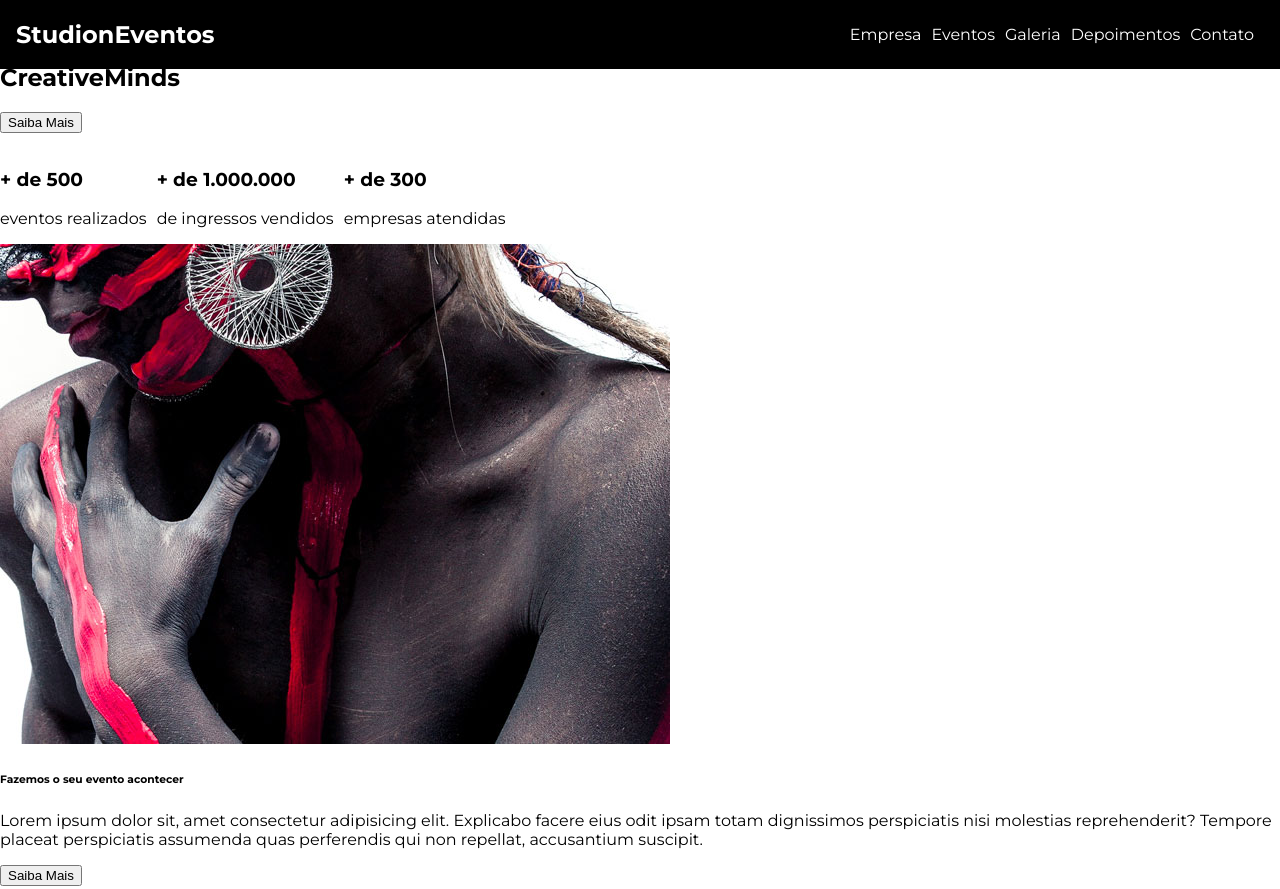
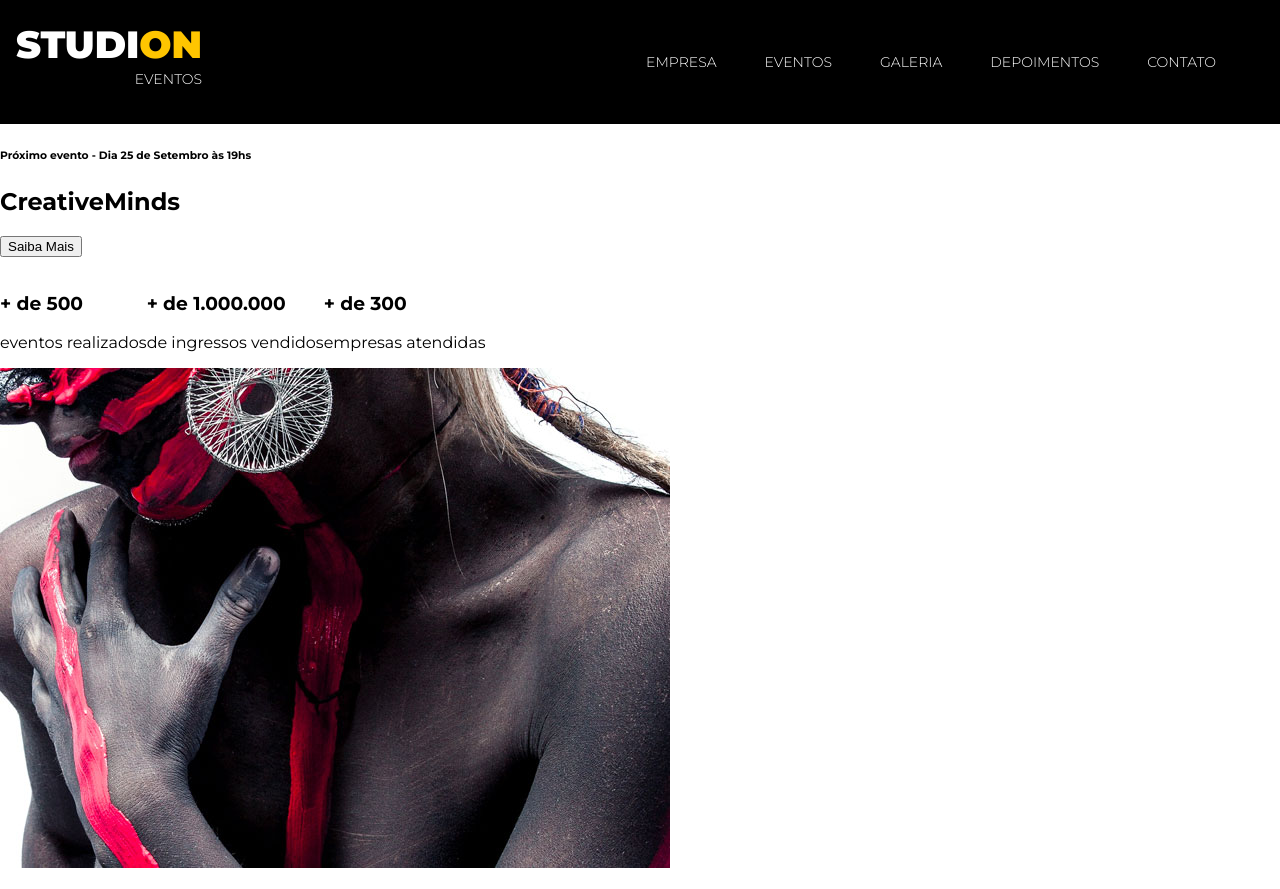
Before and after one commit to developsouza/ImagineStudiOn, a website: page studion/src/index.html in a window 1280 px wide. Shown: the top 889 px of the page. Drawn offline with Linux system fonts and the light colour scheme.

Commit message:
add more elements in style.css file

```diff
--- a/studion/src/index.html
+++ b/studion/src/index.html
@@ -5,11 +5,12 @@
         <meta http-equiv="X-UA-Compatible" content="IE=edge" />
         <meta name="viewport" content="width=device-width, initial-scale=1.0" />
         <title>Studion</title>
-        <link rel="stylesheet" href="style.css">
+        <link rel="stylesheet" href="style.css" />
     </head>
     <body>
         <nav class="navbar">
-            <h1>Studi<span>on</span><span>Eventos</span></h1>
+            <h1 class="logo-studion">Studi<span class="copy--primary">on</span>
+                <span class="logo-studion__subtitle">Eventos</span></h1>
             <ul class="navbar__links">
                 <li><a href="#empresa">Empresa</a></li>
                 <li><a href="#eventos">Eventos</a></li>
@@ -49,7 +50,7 @@
 
             <section>
                 <div>
-                    <img src="./images/institutional.jpg" alt="" srcset="">
+                    <img src="./images/institutional.jpg" alt="" srcset="" />
                     <h6>Fazemos o seu evento acontecer</h6>
                     <p>
                         Lorem ipsum dolor sit, amet consectetur adipisicing elit. Explicabo facere eius odit ipsam totam dignissimos perspiciatis nisi
@@ -73,15 +74,17 @@
             <h2>Studi<span>on</span><span>Eventos</span></h2>
             <form action="">
                 <label for="">Receba News e Promoções</label>
-                <input type="email"placeholder="email">
+                <input type="email" placeholder="email" />
                 <button type="submit">Enviar</button>
                 <ul>
                     <li><a href="https://facebook.com" target="_blank">Facebook</a></li>
                     <li><a href="https://twitter.com" target="_blank">Twitter</a></li>
                     <li><a href="https://youtube.com" target="_blank">YouTube</a></li>
                 </ul>
-                <hr>
-                <p><small>Studi<span>ON</span> - Todos os direitos reservados.</small></p>
+                <hr />
+                <p>
+                    <small>Studi<span>ON</span> - Todos os direitos reservados.</small>
+                </p>
             </form>
         </footer>
     </body>
--- a/studion/src/style.css
+++ b/studion/src/style.css
@@ -1,16 +1,18 @@
-@import url('https://fonts.googleapis.com/css2?family=Montserrat:wght@400;700&display=swap');
+@import url('https://fonts.googleapis.com/css2?family=Montserrat:wght@300;400;700;900&display=swap');
 
 * {
     box-sizing: border-box;
 }
 
 :root {
+    --color-primary: #ffc500;
     font-family: 'Montserrat', sans-serif;
     font-size: 16px;
 }
 
 body {
     margin: 0;
+    padding-top: 7.75rem;
 }
 
 ul {
@@ -19,9 +21,6 @@ ul {
     padding-left: 0;
 }
 
-li {
-    margin-right: 0.625rem;
-}
 
 .navbar {
     position: fixed;
@@ -30,8 +29,11 @@ li {
     align-items: center;
     top: 0;
     left: 0;
+
     width: 100vw;
+    height: 7.75rem;
     padding: 0 1rem;
+
     background-color: #000;
     color: #FFF;
 }
@@ -40,7 +42,34 @@ li {
     justify-self: end;
 }
 
+.navbar__links li {
+    font-size: 0.875rem;
+    margin-right: 3rem;
+    text-transform: uppercase;
+}
 .navbar__links a {
+    font-weight: 300;
     color: #FFF;
     text-decoration: none;
 }
+
+.navbar__links a:hover {
+    color: var(--color-primary);
+}
+
+.logo-studion {
+    font-size: 2.375rem;
+    font-weight: 900;
+    line-height: 1ch;
+    text-transform: uppercase;
+    text-align: right;
+}
+
+.logo-studion__subtitle {
+    font-size: .875rem;
+    font-weight: 300;
+}
+
+.copy--primary {
+    color: var(--color-primary);
+}
```
